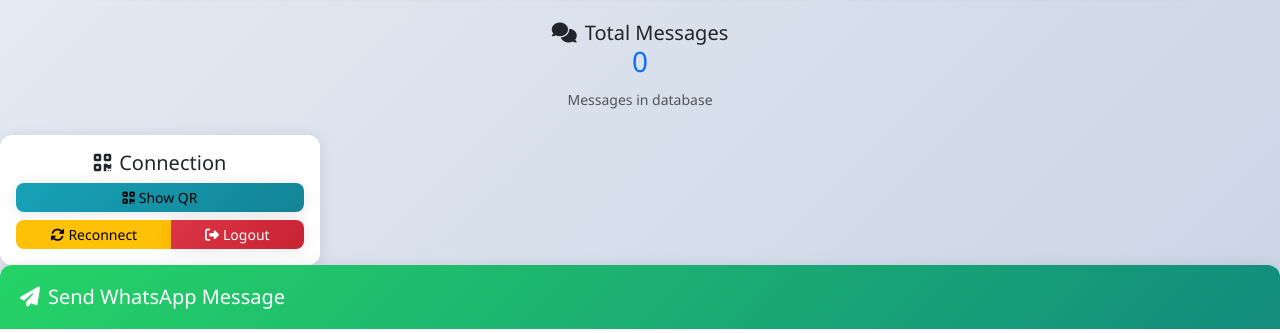
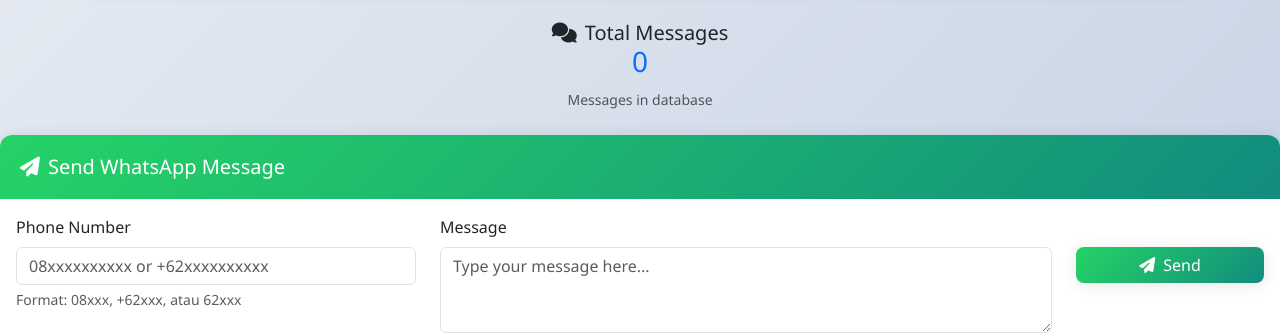
Before and after one commit to naradaagastyajiwanta/whatsapp-service-2.0, a website: page public/index.html in a window 1280 px wide. Shown: the part 999-1332 px from the top of the page. Drawn offline with nearby package versions, Linux system fonts and the light colour scheme; no server answers.

Commit message:
Hapus Container Connection 2

```diff
--- a/public/index.html
+++ b/public/index.html
@@ -558,26 +558,6 @@
                         <h5 class="card-title"><i class="fas fa-comments me-2"></i>Total Messages</h5>
                         <h3 id="totalMessages" class="text-primary">0</h3>
                         <small class="text-muted">Messages in database</small>
-                    </div>
-                </div>
-            </div>
-            <div class="col-md-3">
-                <div class="card">
-                    <div class="card-body text-center">
-                        <h5 class="card-title"><i class="fas fa-qrcode me-2"></i>Connection</h5>
-                        <div class="d-grid gap-2">
-                            <button id="showQrBtn" class="btn btn-info btn-sm">
-                                <i class="fas fa-qrcode me-1"></i>Show QR
-                            </button>
-                            <div class="btn-group" role="group">
-                                <button id="reconnectBtn" class="btn btn-warning btn-sm">
-                                    <i class="fas fa-sync-alt me-1"></i>Reconnect
-                                </button>
-                                <button id="logoutBtn" class="btn btn-danger btn-sm">
-                                    <i class="fas fa-sign-out-alt me-1"></i>Logout
-                                </button>
-                            </div>
-                        </div>
                     </div>
                 </div>
             </div>
```
